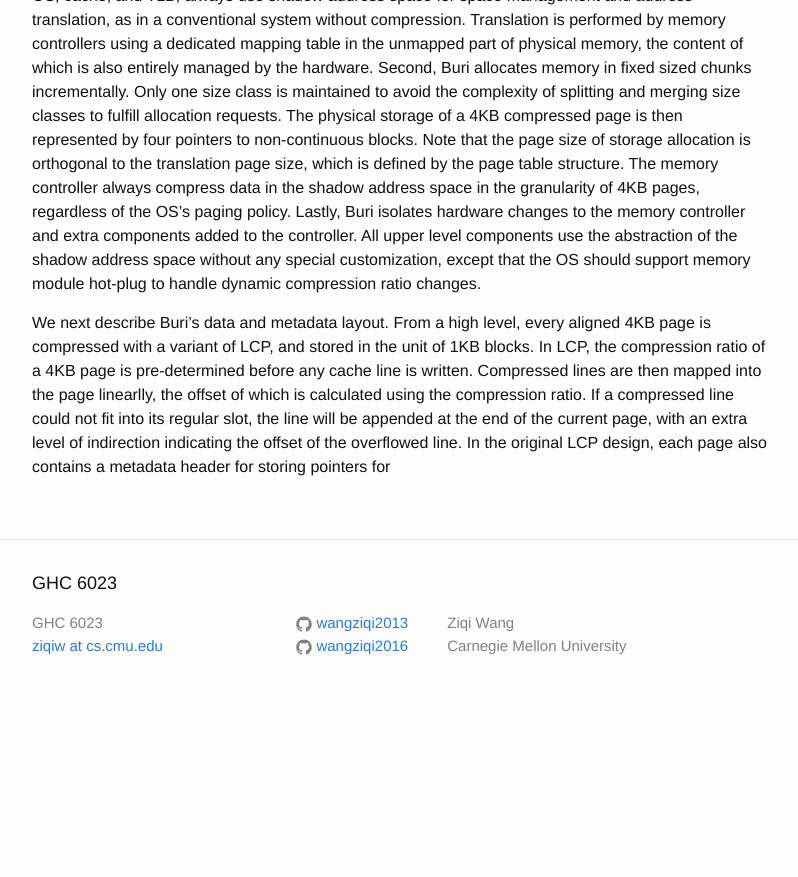
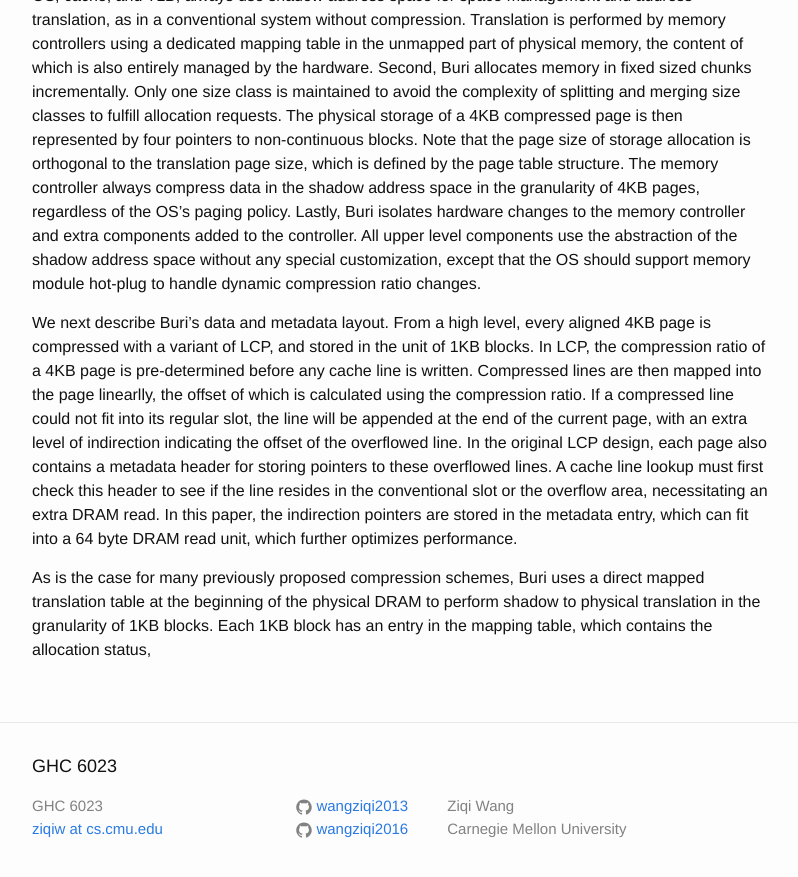
Before and after one commit to wangziqi2013/wangziqi2013.github.io, a Jekyll site: the page built from _posts/2020-07-16-buri.markdown, in a window 1280 px wide and 900 px high, scrolled down 1360 px. Shown: the top 877 px of the window, without its empty margins (238-1036 px from the left). Built offline with Jekyll 4.4.1, drawn with Linux system fonts in a browser that asks for light colours; before the commit the page ends 2077 px from its top, so only the background shows below that.

Commit message:
Adding lcp

```diff
--- a/_posts/2020-07-16-buri.markdown
+++ b/_posts/2020-07-16-buri.markdown
@@ -63,4 +63,12 @@ of LCP, and stored in the unit of 1KB blocks. In LCP, the compression ratio of a
 cache line is written. Compressed lines are then mapped into the page linearlly, the offset of which is calculated using
 the compression ratio. If a compressed line could not fit into its regular slot, the line will be appended at the end of
 the current page, with an extra level of indirection indicating the offset of the overflowed line.
-In the original LCP design, each page also contains a metadata header for storing pointers for
+In the original LCP design, each page also contains a metadata header for storing pointers to these overflowed lines.
+A cache line lookup must first check this header to see if the line resides in the conventional slot or the overflow
+area, necessitating an extra DRAM read. In this paper, the indirection pointers are stored in the metadata entry, which
+can fit into a 64 byte DRAM read unit, which further optimizes performance.
+
+As is the case for many previously proposed compression schemes, Buri
+uses a direct mapped translation table at the beginning of the physical DRAM to perform shadow to physical translation
+in the granularity of 1KB blocks. Each 1KB block has an entry in the mapping table, which contains the allocation
+status,
```
